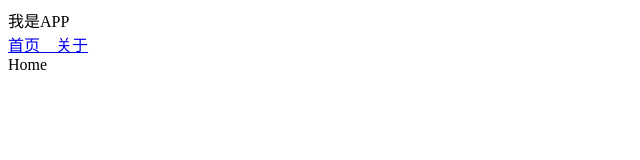
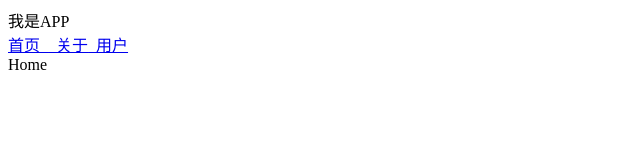
Before and after one commit to yzjgogo/vue3study, a Vue app in the folder route_demo/: page /#/home in a window 1280 px wide. Shown: the top 160 px of the page, without its empty margins (0-640 px from the left). Built offline with nearby package versions, Linux system fonts and the light colour scheme.

Commit message:
提交修改

```diff
--- a/route_demo/src/App.vue
+++ b/route_demo/src/App.vue
@@ -3,6 +3,7 @@
     <div>我是APP</div>
       <router-link to="/home">首页&nbsp;&nbsp;</router-link>
       <router-link to="/about">&nbsp;&nbsp;关于</router-link>
+      <router-link to="/user/123">&nbsp;&nbsp;用户</router-link>
       <!-- 路由使用步骤7：在浏览器地址栏改变hash或通过router-link等方式改变路由都会让当前路由在router-view中显示 -->
     <router-view></router-view>
   </div>
```
